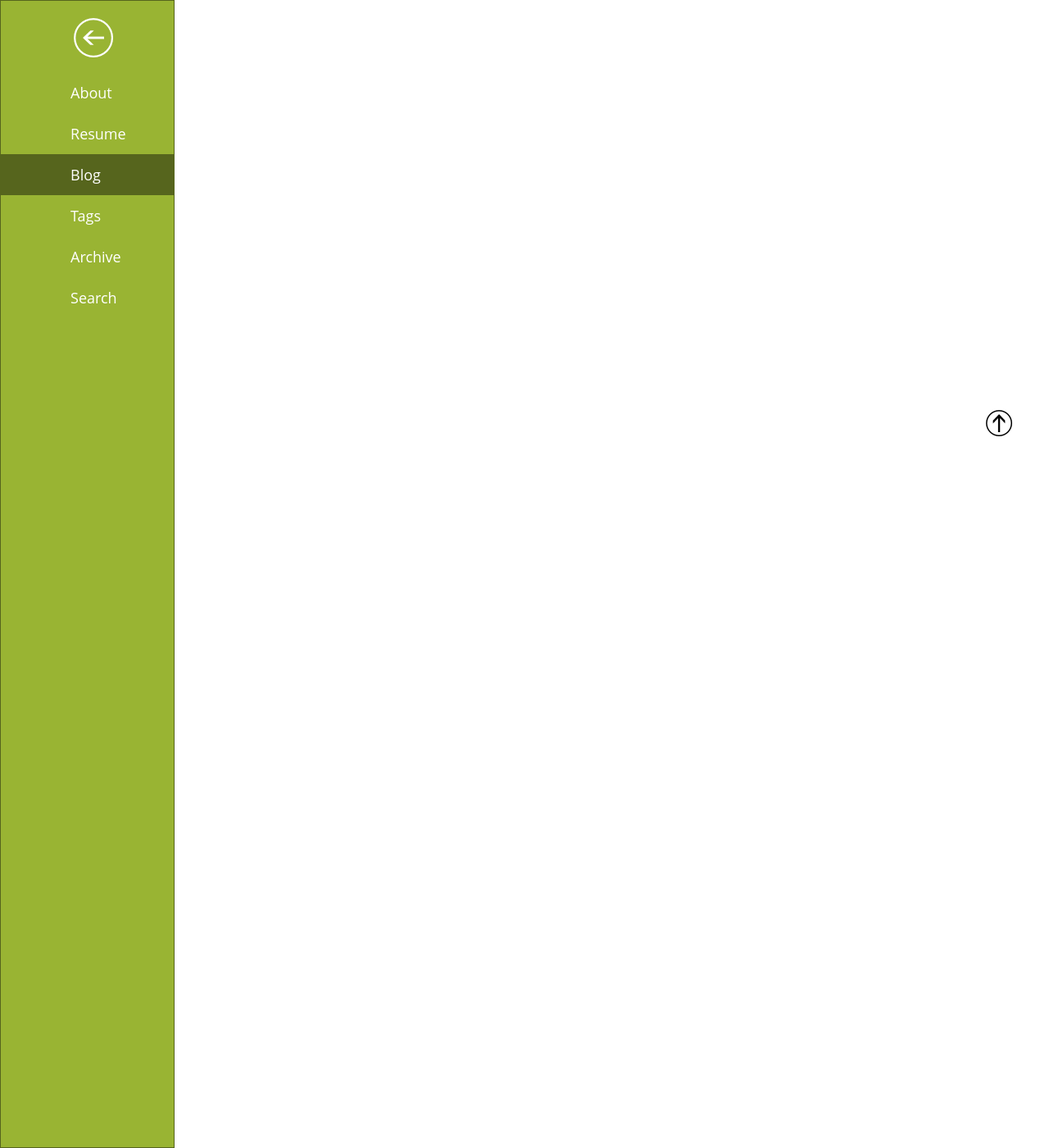
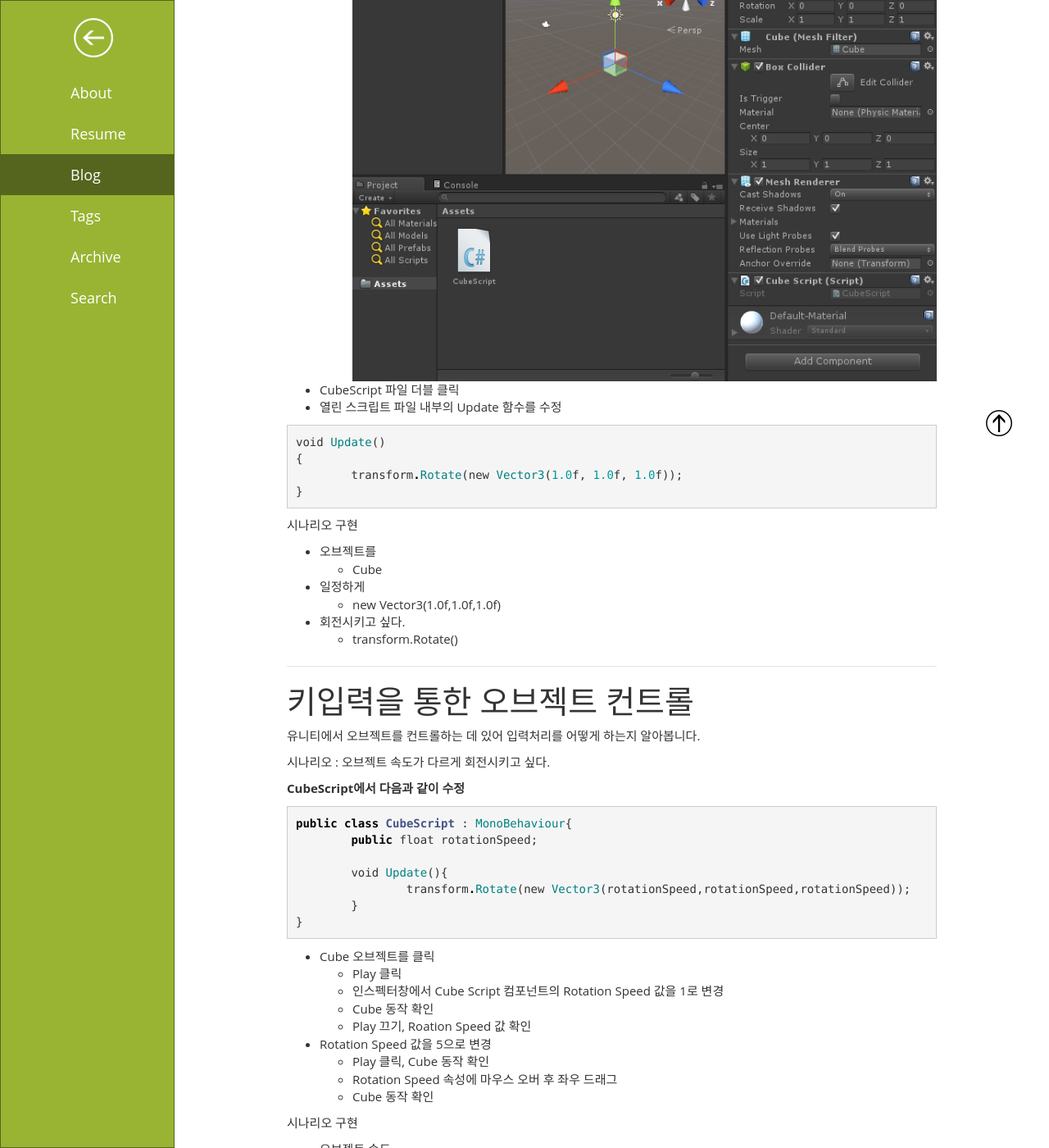
Before and after one commit to bboygon/bboygon.github.io, a Jekyll site: the page built from _posts/2016-06-24-unity-basics.md, in a window 1280 px wide and 1400 px high, scrolled down 929 px. Shown: the whole window at 82% size. Built offline with Jekyll 4.4.1, drawn with Linux system fonts in a browser that asks for light colours; comment, search, counter and statistics services are not loaded; some of the changed text lies outside the part shown.

Commit message:
update basics

```diff
--- a/_config.yml
+++ b/_config.yml
@@ -56,7 +56,7 @@ gahandler: 'UA-52149651-1'
 footersvg: 'true'
 
 # Disqus
-disqushandler: 'blog'
+disqushandler: 'test'
 
 # Blog Configurations
 paginate: 10 # Posts per page on the blog index
--- a/_posts/2016-06-24-unity-basics.md
+++ b/_posts/2016-06-24-unity-basics.md
@@ -1,9 +1,120 @@
 ---
 layout: post
-title:  유니티 인터페이스
-date:   2016-06-24 23:28:58
+title:  유니티 입문
+date:   2016-07-04 오전 4:33:22
 categories: Unity
-tags: UnityBasic
+tags: Unity
 ---
 
-유니티 에디터 인터페이스
+
+* * *
+
+# 유니티 개념 학습
+유니티 공식 문서를 통한 유니티3D 엔진의 기본 개념과 워크 플로우, 인터페이스를 학습합니다.
+
+[공식 문서 링크](http://unity3d.com/kr/learn/tutorials/topics/virtual-reality)
+
+- 유니티 다운로드 및 설치
+- 유니티 작업 프로세스
+- 에디터 컨트롤 및 기능 창 설명
+- 게임 플레이를 위한 설명
+	- 게임 씬
+	- 게임오브젝트
+	- 프리팹
+	- 스크립트
+	- 입력
+	- 라이팅
+	- 카메라
+- 빌드 세팅 및 배포
+
+
+- - -
+
+
+
+# 스크립트를 통한 오브젝트 컨트롤
+유니티에서 지원하는 스크립트의 동작과정을 살펴보고 어떻게 만들어 적용하는지에 대해 알아봅니다.
+
+시나리오 : 오브젝트를 일정하게 회전시키고 싶다.
+
+- GameObject -> 3D Object -> Cube
+- Project View
+	- 우클릭 -> Create -> C# Script -> 'Cube Script' 로 명명
+	- Rename 'Cube'
+	- Cube Script 를 Cube 오브젝트에 끌어다 놓기
+	- ![]({{site.url}}/downloads/aaa.png ){:class="img-responsive" height="400px" width="800px"}
+
+- CubeScript 파일 더블 클릭
+- 열린 스크립트 파일 내부의 Update 함수를 수정
+
+{% highlight ruby %}
+void Update()
+{
+	transform.Rotate(new Vector3(1.0f, 1.0f, 1.0f));
+}
+{% endhighlight %}
+
+시나리오 구현
+
+- 오브젝트를
+	- Cube
+- 일정하게
+	- new Vector3(1.0f,1.0f,1.0f)
+- 회전시키고 싶다.
+	- transform.Rotate()
+
+- - -
+
+# 키입력을 통한 오브젝트 컨트롤
+유니티에서 오브젝트를 컨트롤하는 데 있어 입력처리를 어떻게 하는지 알아봅니다.
+
+시나리오 : 오브젝트 속도가 다르게 회전시키고 싶다.
+
+**CubeScript에서 다음과 같이 수정**
+
+{% highlight ruby %}
+
+public class CubeScript : MonoBehaviour{
+	public float rotationSpeed;
+
+	void Update(){
+		transform.Rotate(new Vector3(rotationSpeed,rotationSpeed,rotationSpeed));
+	}
+}
+{% endhighlight %}
+
+- Cube 오브젝트를 클릭
+	- Play 클릭
+	- 인스펙터창에서 Cube Script 컴포넌트의 Rotation Speed 값을 1로 변경
+	- Cube 동작 확인
+	- Play 끄기, Roation Speed 값 확인
+- Rotation Speed 값을 5으로 변경
+	- Play 클릭, Cube 동작 확인
+	- Rotation Speed 속성에 마우스 오버 후 좌우 드래그
+	- Cube 동작 확인
+
+시나리오 구현
+
+- 오브젝트 속도
+	-  변수를 만들고 public float rotationSpeed
+- 가 다르게 회전시키고 싶다.
+	- Rotate 함수에 변수를 지정 Rotate(rotationSpeed, ...)
+
+**키입력을 통해 해당 Rotation Speed 값을 제어**
+
+시나리오 : 스페이스 바를 누르는 동안만 회전한다.
+
+{% highlight ruby %}
+void Update () {
+        if(Input.GetKey(KeyCode.Space))
+            transform.Rotate(new Vector3(rotationSpeed, rotationSpeed, rotationSpeed));
+    }
+{% endhighlight %}
+
+
+시나리오 구현
+
+- 스페이스 바를
+	- KeyCode.Space
+- 누르는 동안만
+	- if(Input.GetKey(...))
```
Also changed, not shown: _posts/2016-07-04-unity-VR.md (added, +21 -0 lines), tags/Design/index.html (added, +40 -0 lines), downloads/aaa.png (added).
